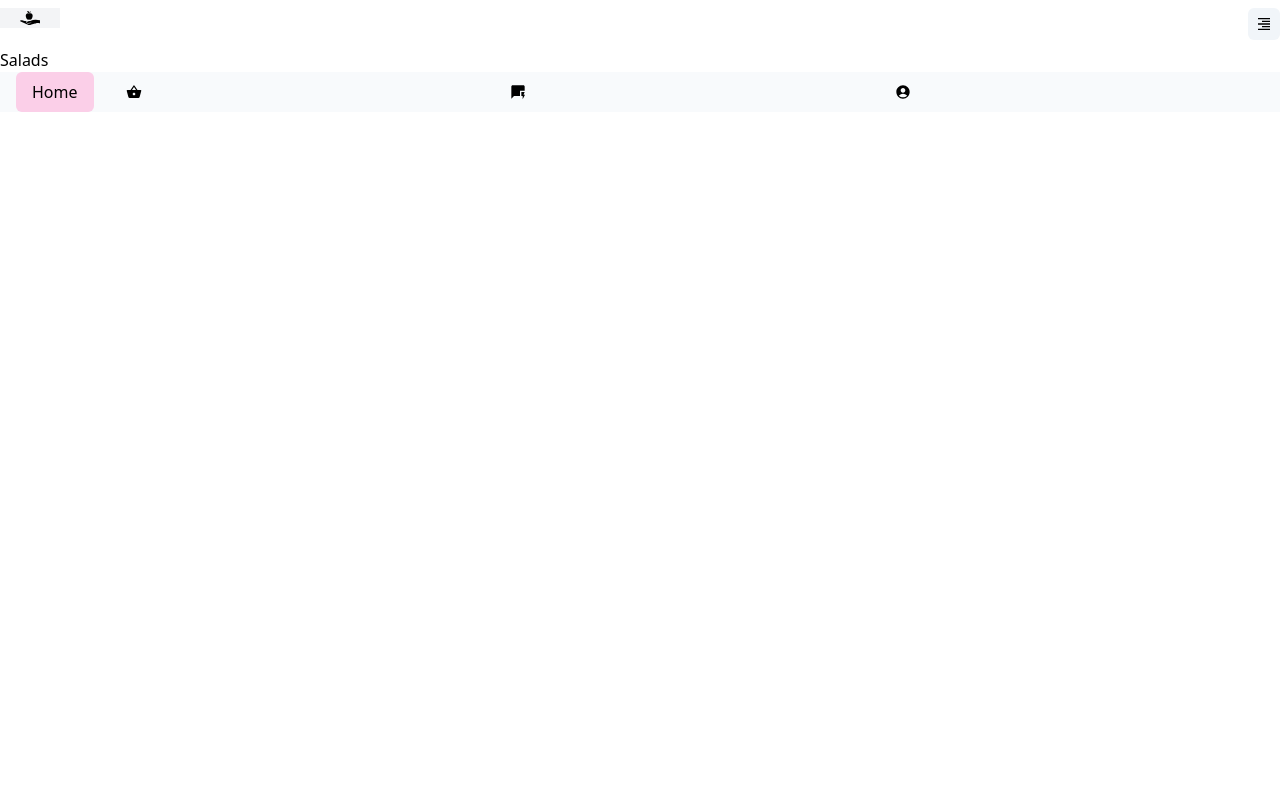
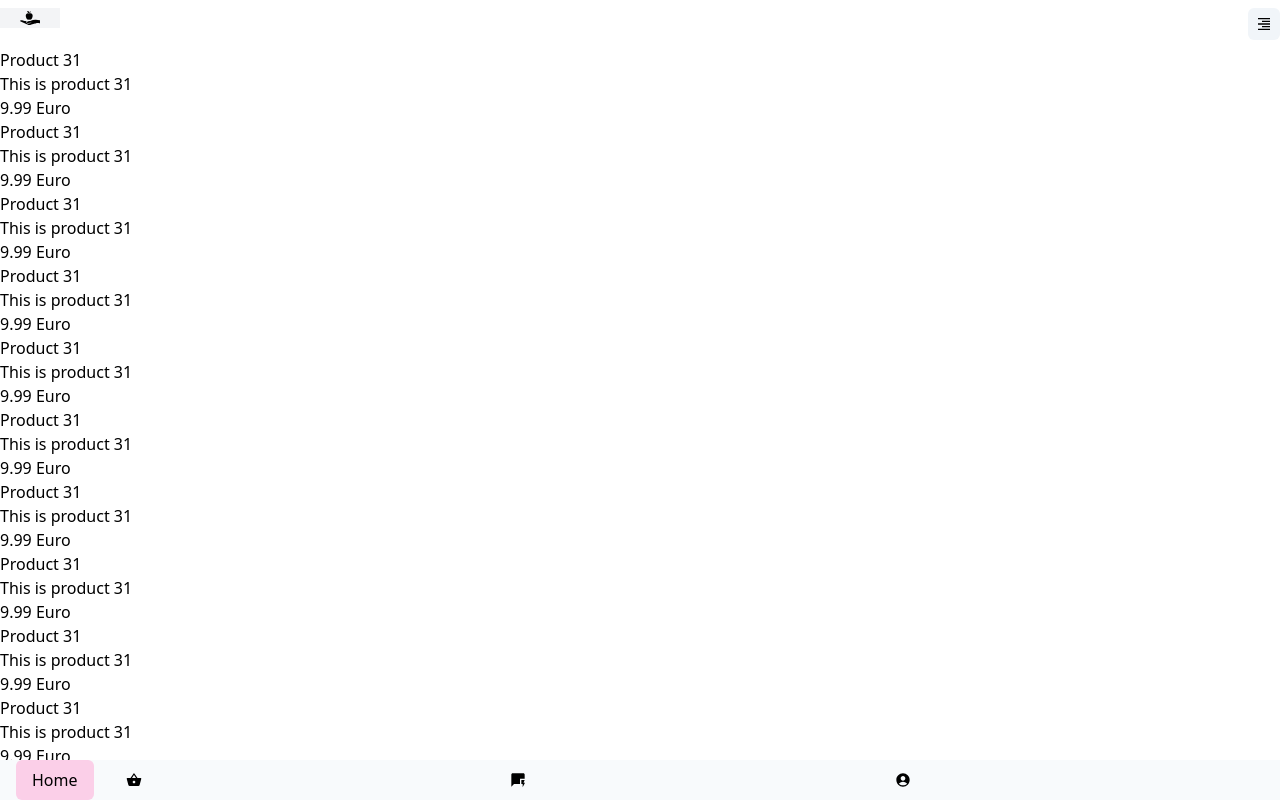
Before and after one commit to dornescum/tailwind-CateringMenu, a Next.js app: page /salads in a window 1280 px wide. Built offline with nearby package versions, Linux system fonts and the light colour scheme; a web font is replaced by a local one.

Commit message:
products salads

```diff
--- a/data/products.json
+++ b/data/products.json
@@ -80,15 +80,87 @@
       "img": "/assets/p3.jpg",
       "link": "drinks"
     }
-
   ],
   "salads": [
     {
-      "id": "p31",
+      "id": "salads-1",
       "title": "Product 31",
       "description": "This is product 31",
       "subtitle": "testing salads",
-      "img": "/assets/p3.jpg"
+      "img": "/assets/p3.jpg",
+      "price": 9.99
+    },
+    {
+      "id": "salads-2",
+      "title": "Product 31",
+      "description": "This is product 31",
+      "subtitle": "testing salads",
+      "img": "/assets/p3.jpg",
+      "price": 9.99
+    },
+    {
+      "id": "salads-3",
+      "title": "Product 31",
+      "description": "This is product 31",
+      "subtitle": "testing salads",
+      "img": "/assets/p3.jpg",
+      "price": 9.99
+    },
+    {
+      "id": "salads-4",
+      "title": "Product 31",
+      "description": "This is product 31",
+      "subtitle": "testing salads",
+      "img": "/assets/p3.jpg",
+      "price": 9.99
+    },
+    {
+      "id": "salads-5",
+      "title": "Product 31",
+      "description": "This is product 31",
+      "subtitle": "testing salads",
+      "img": "/assets/p3.jpg",
+      "price": 9.99
+    },
+    {
+      "id": "salads-6",
+      "title": "Product 31",
+      "description": "This is product 31",
+      "subtitle": "testing salads",
+      "img": "/assets/p3.jpg",
+      "price": 9.99
+    },
+    {
+      "id": "salads-7",
+      "title": "Product 31",
+      "description": "This is product 31",
+      "subtitle": "testing salads",
+      "img": "/assets/p3.jpg",
+      "price": 9.99
+    },
+    {
+      "id": "salads-8",
+      "title": "Product 31",
+      "description": "This is product 31",
+      "subtitle": "testing salads",
+      "img": "/assets/p3.jpg",
+      "price": 9.99
+    },
+    {
+      "id": "salads-9",
+      "title": "Product 31",
+      "description": "This is product 31",
+      "subtitle": "testing salads",
+      "img": "/assets/p3.jpg",
+      "price": 9.99
+    },
+    {
+      "id": "salads-10",
+      "title": "Product 31",
+      "description": "This is product 31",
+      "subtitle": "testing salads",
+      "img": "/assets/p3.jpg",
+      "price": 9.99
     }
   ]
 }
--- a/pages/salads/index.js
+++ b/pages/salads/index.js
@@ -1,11 +1,38 @@
 import React from 'react';
+import path from "path";
+import fs from "fs/promises";
 
-const Index = () => {
+const Index = ({salads}) => {
+	console.log(salads);
 	return (
 		<div>
-			Salads
+			{salads.map((salad)=>{
+				const {id, title, description, price, img}=salad;
+				return <div key={salad.id}>
+					<p>{title}</p>
+					<p>{description}</p>
+					<p>{price} Euro</p>
+				</div>
+			})}
 		</div>
 	);
 };
 
+
+export async function getStaticProps() {
+	const filePath = path.join(process.cwd(), 'data', 'products.json');
+	// console.log(filePath);
+	const jsonData = await fs.readFile(filePath);
+	// console.log(jsonData);
+	const data = JSON.parse(jsonData);
+	// console.log(data);
+
+	return {
+		props: {
+			// products:[{id: 'p1', title: 'product 1'}]
+			salads: data.salads
+		},
+		revalidate: 10
+	};
+}
 export default Index;
```
Lines whose indentation alone changed are shown as unchanged.
